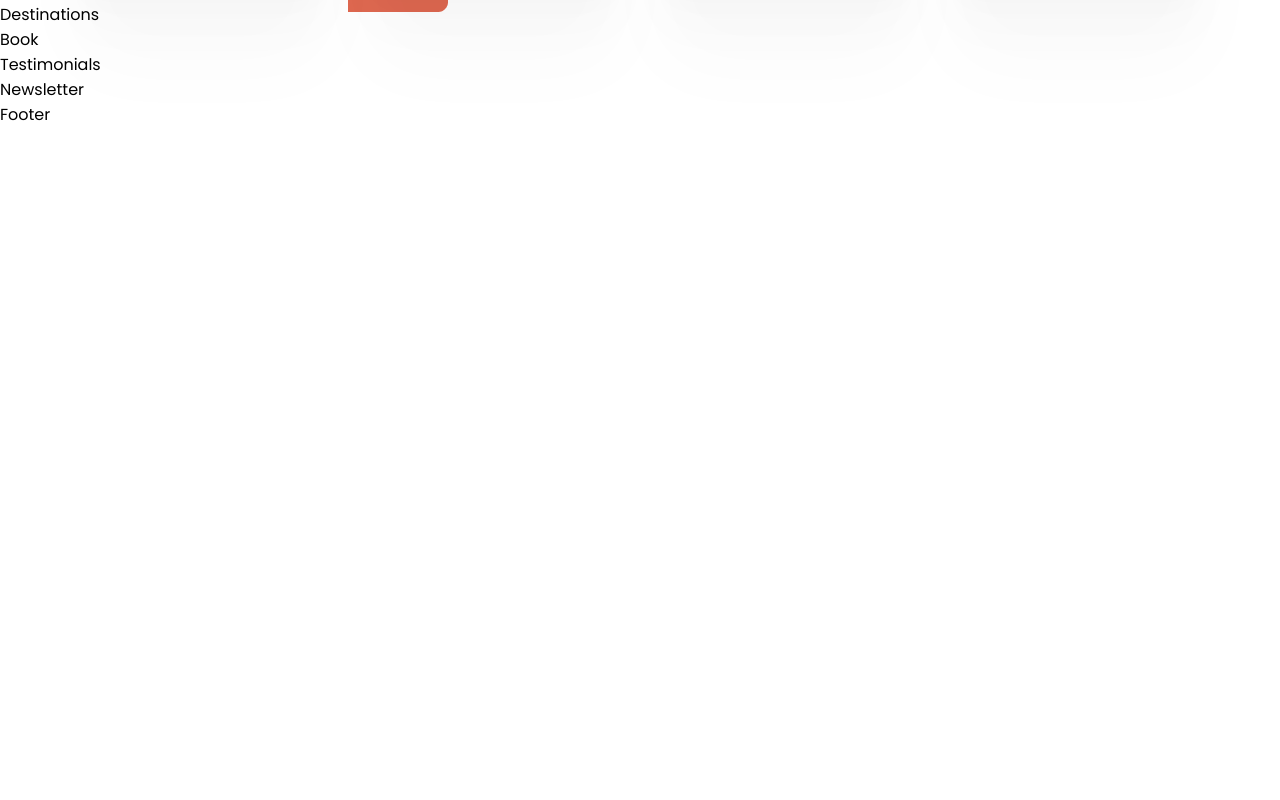
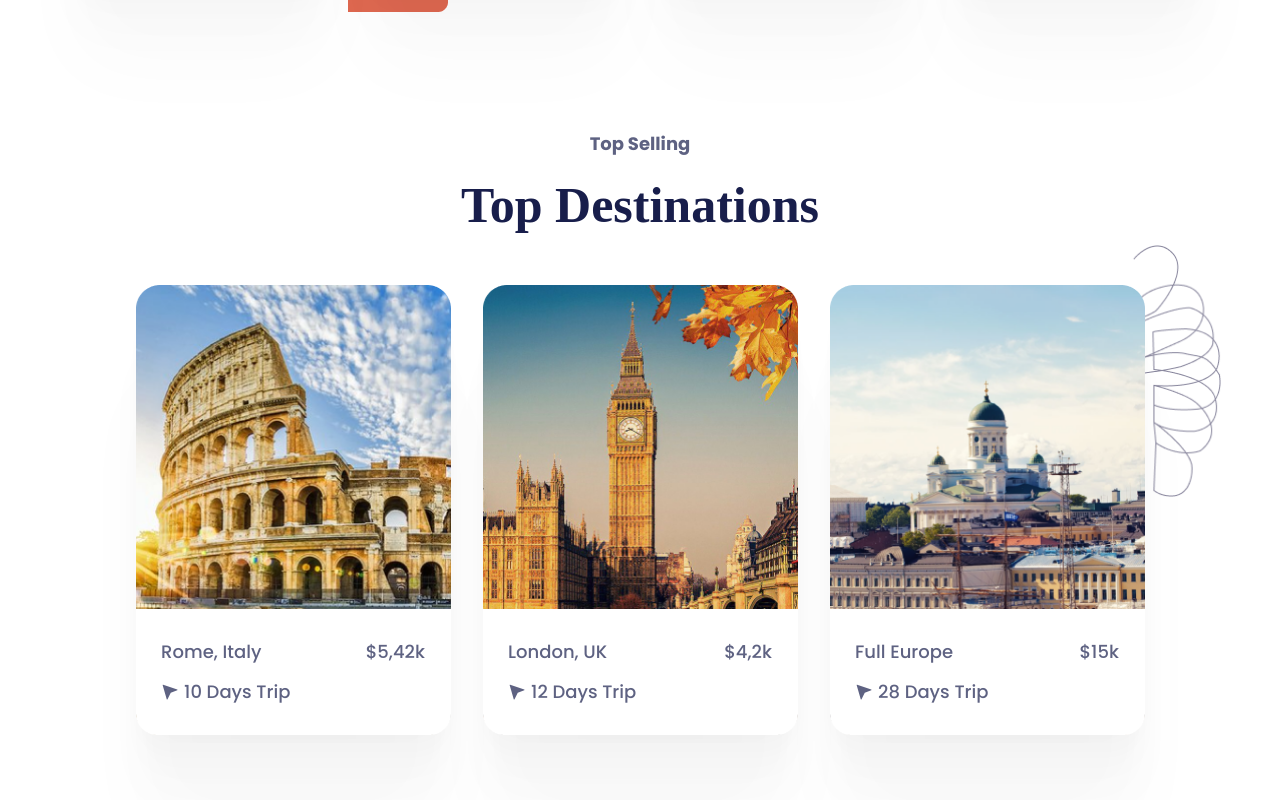
Before and after one commit to KrystianJonca/travel-agency-landing-page, a React (Create React App) app: page / in a window 1280 px wide. Shown: the part 1260-2060 px from the top of the page. Before the commit the page ends 1387 px from the top, so only its background shows below. Built offline with nearby package versions, Linux system fonts and the light colour scheme; a web font is replaced by a local one.

Commit message:
Added destinations section

```diff
--- a/src/components/destination/Destination.jsx
+++ b/src/components/destination/Destination.jsx
@@ -1,8 +1,23 @@
 import React from 'react';
+import { RiNavigationFill } from 'react-icons/ri';
 import './Destination.scss';
 
-const Destination = () => {
-  return <div>Destination</div>;
+const Destination = ({ image, place, price, time }) => {
+  return (
+    <div className="tld__destination">
+      <img src={image} alt={place} />
+      <div className="tld__destination-info">
+        <div>
+          <span>{place}</span>
+          <span>{price}</span>
+        </div>
+        <p>
+          <RiNavigationFill />
+          <span>{time} Days Trip</span>
+        </p>
+      </div>
+    </div>
+  );
 };
 
 export default Destination;
--- a/src/components/destination/Destination.scss
+++ b/src/components/destination/Destination.scss
@@ -0,0 +1,62 @@
+.tld__destination {
+  width: 315px;
+  height: 450px;
+  margin: 2rem 1rem;
+
+  background: #ffffff;
+  box-shadow: 0px 100px 80px rgba(0, 0, 0, 0.02),
+    0px 64.8148px 46.8519px rgba(0, 0, 0, 0.0151852),
+    0px 38.5185px 25.4815px rgba(0, 0, 0, 0.0121481),
+    0px 20px 13px rgba(0, 0, 0, 0.01),
+    0px 8.14815px 6.51852px rgba(0, 0, 0, 0.00785185),
+    0px 1.85185px 3.14815px rgba(0, 0, 0, 0.00481481);
+  border-radius: 36px;
+  position: relative;
+
+  img {
+    width: 100%;
+    height: 100%;
+  }
+}
+
+.tld__destination-info {
+  position: absolute;
+  width: 100%;
+  height: 28%;
+  bottom: 0;
+  background-color: #ffffff;
+  z-index: 10;
+  border-bottom-left-radius: 21px;
+  border-bottom-right-radius: 21px;
+
+  padding: 1rem 1.6rem;
+
+  display: flex;
+  flex-direction: column;
+  align-items: flex-start;
+  justify-content: space-evenly;
+
+  font-family: 'Poppins';
+  font-style: normal;
+  font-weight: 500;
+  font-size: 18px;
+  line-height: 26px;
+  text-align: center;
+  color: var(--color-text);
+
+  div {
+    width: 100%;
+    display: flex;
+    justify-content: space-between;
+    align-items: center;
+  }
+
+  P {
+    display: flex;
+    align-items: center;
+
+    span {
+      padding: 0 5px;
+    }
+  }
+}
--- a/src/containers/destinations/Destinations.jsx
+++ b/src/containers/destinations/Destinations.jsx
@@ -1,8 +1,21 @@
 import React from 'react';
+import { Heading, Destination } from '../../components';
+import destinationsData from './data';
 import './Destinations.scss';
 
 const Destinations = () => {
-  return <div>Destinations</div>;
+  return (
+    <section className="tld__destinations section_padding" id="destinations">
+      <div className="tld__destinations-content">
+        <Heading toptext="Top Selling" heading="Top Destinations" />
+        <div className="tld__destinatinons-content_destinations">
+          {destinationsData.map((dest) => (
+            <Destination key={dest.place} {...dest} />
+          ))}
+        </div>
+      </div>
+    </section>
+  );
 };
 
 export default Destinations;
--- a/src/containers/destinations/Destinations.scss
+++ b/src/containers/destinations/Destinations.scss
@@ -0,0 +1,26 @@
+.tld__destinations {
+  max-width: 1440px;
+  margin: 8rem auto;
+  display: flex;
+  justify-content: center;
+  align-items: center;
+
+  background-image: url(../../assets/destinations/Decore.png);
+  background-repeat: no-repeat;
+  background-position: 89% 60%;
+  background-size: 96px 252px;
+
+  @media screen and (max-width: 1350px) {
+    background-position: 95% 30%;
+  }
+}
+
+.tld__destinatinons-content_destinations {
+  display: flex;
+  align-items: flex-start;
+  justify-content: center;
+
+  @media screen and (max-width: 1150px) {
+    flex-wrap: wrap;
+  }
+}
--- /dev/null
+++ b/src/containers/destinations/data.js
@@ -0,0 +1,26 @@
+import Rome from '../../assets/destinations/rome.png';
+import London from '../../assets/destinations/london.png';
+import Europe from '../../assets/destinations/europe.png';
+
+const destinations = [
+  {
+    image: Rome,
+    place: 'Rome, Italy',
+    price: '$5,42k',
+    time: '10', // in days
+  },
+  {
+    image: London,
+    place: 'London, UK',
+    price: '$4,2k',
+    time: '12', // in days
+  },
+  {
+    image: Europe,
+    place: 'Full Europe',
+    price: '$15k',
+    time: '28', // in days
+  },
+];
+
+export default destinations;
```
